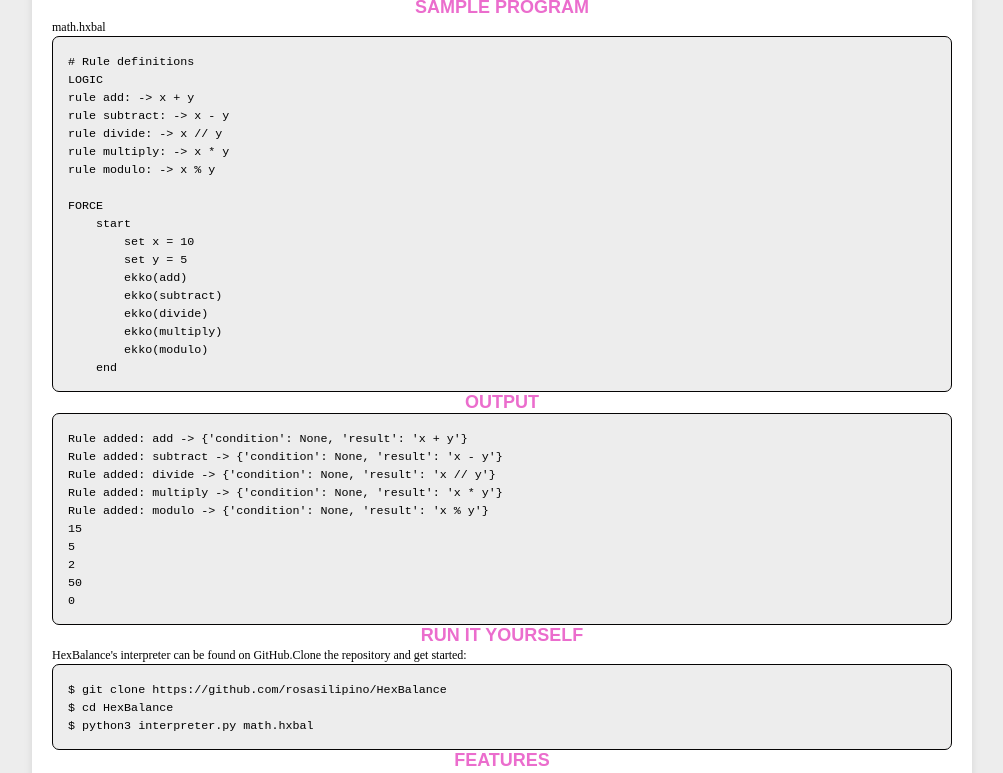
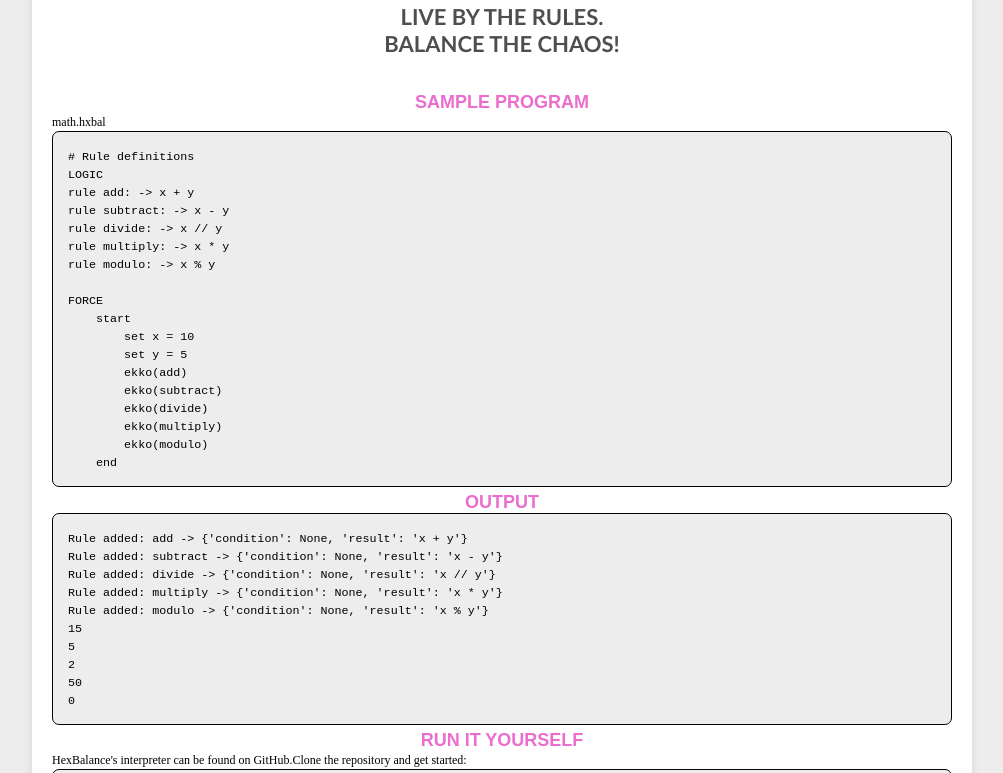
Before and after one commit to rosasilipino/rosasilipino.github.io, a plain HTML site: page index.html in a window 1280 px wide. Shown: the part 120-893 px from the top of the page, without its empty margins (138-1141 px from the left). Drawn offline with Linux system fonts and the light colour scheme; files that its build step writes are made by us from their sources.

Commit message:
Update styles.css
Corrected spacing

```diff
--- a/HexBalance/styles.css
+++ b/HexBalance/styles.css
@@ -3,7 +3,6 @@ body {
     font-family: "Gill Sans", sans-serif;
     background-color: #ededed;
     color: #000000;
-    display: flex;
     justify-content: center;
     align-items: center;
     height: 100vh;
@@ -12,9 +11,9 @@ body {
 .container {
     background-color: #ffffff;
     border-radius: 30px;
-    box-shadow: 0 40px 8px rgba(0, 0, 0, 0.1);
+    box-shadow: 0 20px 8px rgba(0, 0, 0, 0.1);
     padding: 20px;
-    margin-top: 170px;
+    margin-top: 20px;
     text-align: center;
     width: 80%; /* Adjust the width as needed */
     max-width: 900px; /* Limit the maximum width */
@@ -32,21 +31,21 @@ h1 {
     font-size: 55px;
     font-weight: bolder;
     text-transform: uppercase;
-    line-height: 1.75;
+    line-height: 1.5;
     color: #33b0d6;
 }
 
 h2 {
     color: #4e4e4e;
     font-weight: bolder;
-    font-size: 25px;
+    font-size: 22px;
+    padding-bottom:  30px; /* Add spacing below h2 */
 }
 
 h3 {
     font-family: "oswald", sans-serif;
     color: #eb6dcd;
-    margin-bottom: 15px; /* Add spacing below h3 */
-    margin-top: 20px; /* Optional: Add spacing above h3 */
+    padding-top: 5px;
     text-transform: uppercase;
     font-size: 18px;
 }
```
